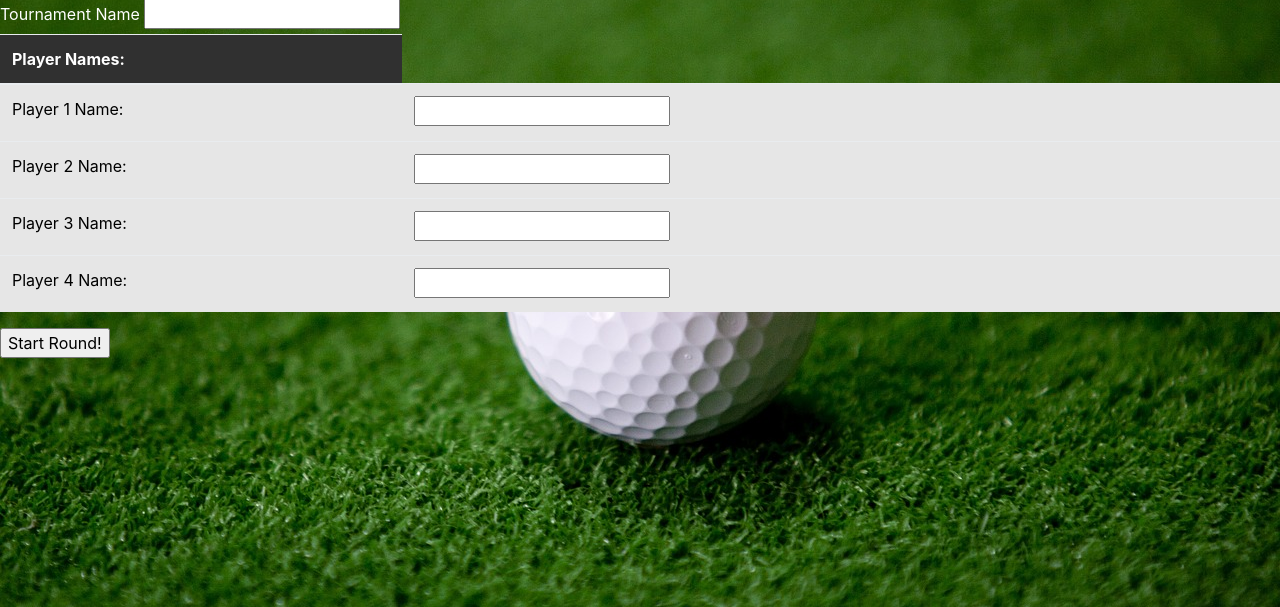
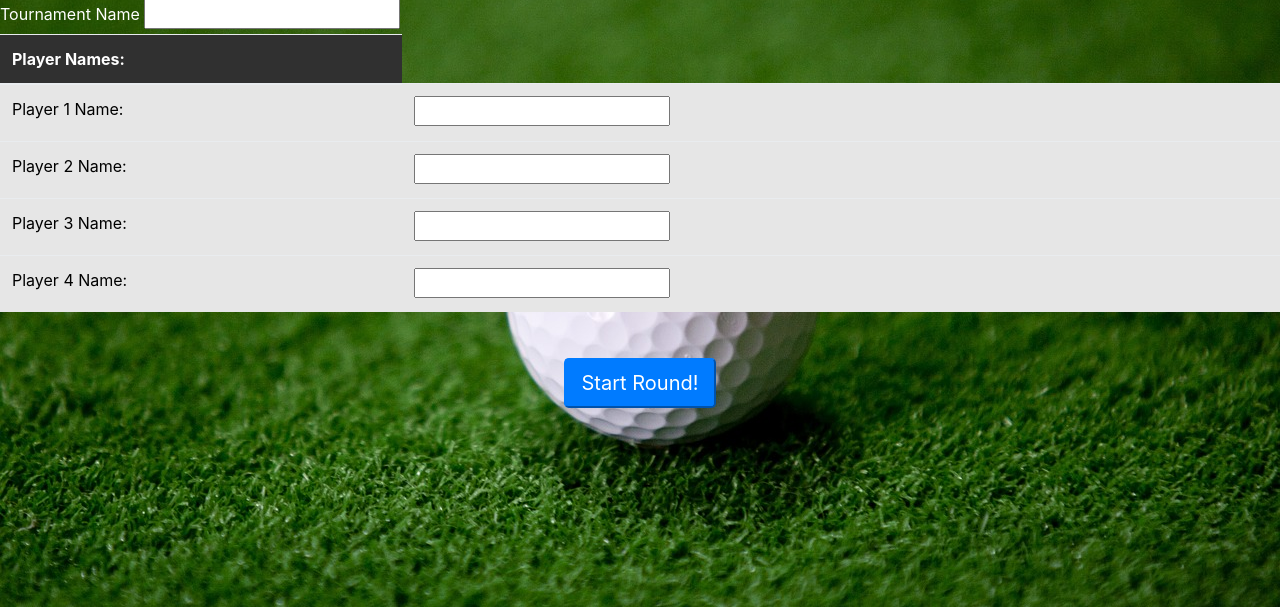
Before and after one commit to katie-mt/golfscoreapp, a Flask app: page /initiate_tournament in a window 1280 px wide. Shown: the part 153-760 px from the top of the page. Run offline with Flask 2, Linux system fonts and the light colour scheme; the visitor is signed in with stand-in values (Sample User, id 1); some libraries are stand-ins or nearby versions.

Commit message:
updated submit button styling

```diff
--- a/templates/tournament_initiation.html
+++ b/templates/tournament_initiation.html
@@ -7,6 +7,7 @@
 <div>
 
 <form action="/process_players" method="post">
+
   <label>Tournament Name</label>
   <input type='text' name='tournament_name' />
 
@@ -66,7 +67,9 @@
     </tbody>
   </table>
 
-  <input type="Submit" value='Start Round!' />
+  <div class="submit_btn">
+    <input class="scsubmit_text btn-lg btn-primary text-center" type="Submit" value='Start Round!'>
+  </div>
 
 </form>
 
```
